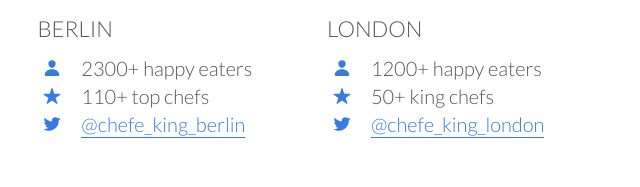
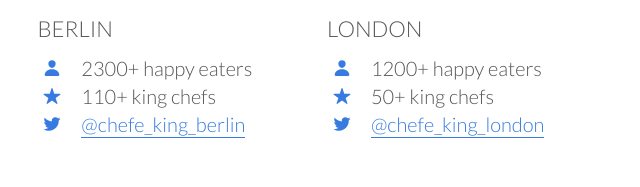
Before and after one commit to Nikhil2591/Chefe-King, a plain HTML site: page index.html in a window 1280 px wide. Shown: the part 3053-3240 px from the top of the page, 623-1263 px from the left. Drawn offline with nearby package versions, Linux system fonts and the light colour scheme.

Commit message:
Update index.html

```diff
--- a/index.html
+++ b/index.html
@@ -193,7 +193,7 @@
                     </div>
                     <div class="city-feature">
                         <ion-icon class="icon-small" name="star"></ion-icon>
-                        110+ top chefs
+                        110+ king chefs
                     </div>
                     <div class="city-feature">
                         <ion-icon class="icon-small" name="logo-twitter"></ion-icon>
```
